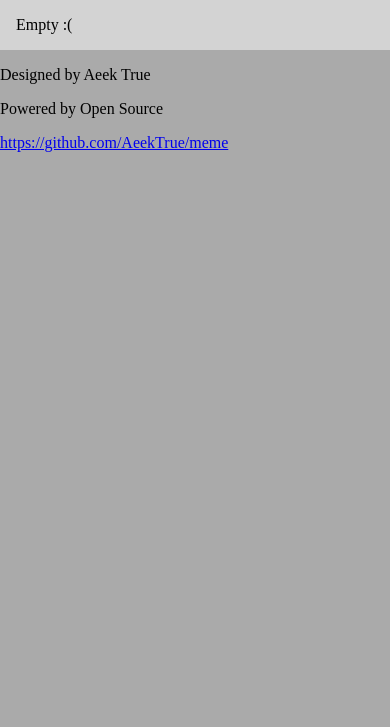
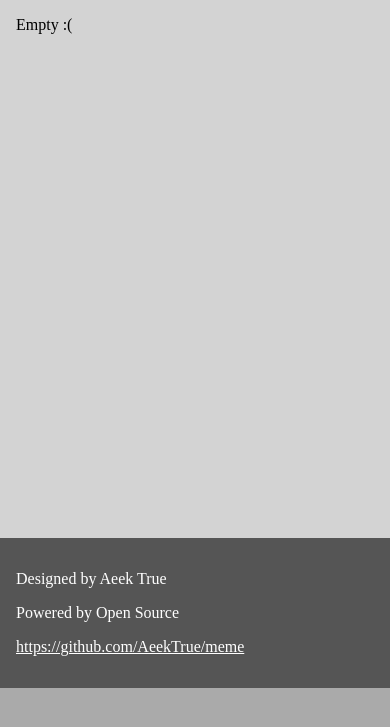
Before and after one commit to AeekTrue/meme, a Flask app: template src/templates/base.html in a window 390 px wide. Shown: the part 47-774 px from the top of the page. Run offline with Flask 2, Linux system fonts and the light colour scheme; the template is opened without the code that fills it, so the values that code supplies are empty; parts of the project's set-up code (start-up, migrations or seed data) failed here and were passed over.

Commit message:
footer style

```diff
--- a/src/static/style.css
+++ b/src/static/style.css
@@ -22,7 +22,9 @@ body {
     color: var(--surface-fg);
     padding: 1em;
 }
-
+div#content {
+    min-height: 60%;
+}
 nav {
     background: var(--primary-bg);
     color: var(--primary-fg);
@@ -60,33 +62,27 @@ td, th {
 }
 
 form textarea {
+    resize: vertical;
     width: 100%;
-    max-width: 100%;
     height: 6em;
 }
 
 input.mark {
     max-width: 16%;
 }
+footer {
+    background: #555555;
+    color: white;
+    padding: 1em;
+}
 
-@media screen and (max-width: 600px) {
+footer a{
+    color: white;
+}
+@media screen and (max-width: 1000px) {
 
     body {
         padding: 0;
         max-width: 100%;
     }
-
-    form {
-        font-size: 1.5em;
-    }
-
-    input {
-        font-size: 1.5em;
-        padding: .3em;
-    }
-
-    input[type=text] {
-        width: 100%;
-
-    }
 }
```
